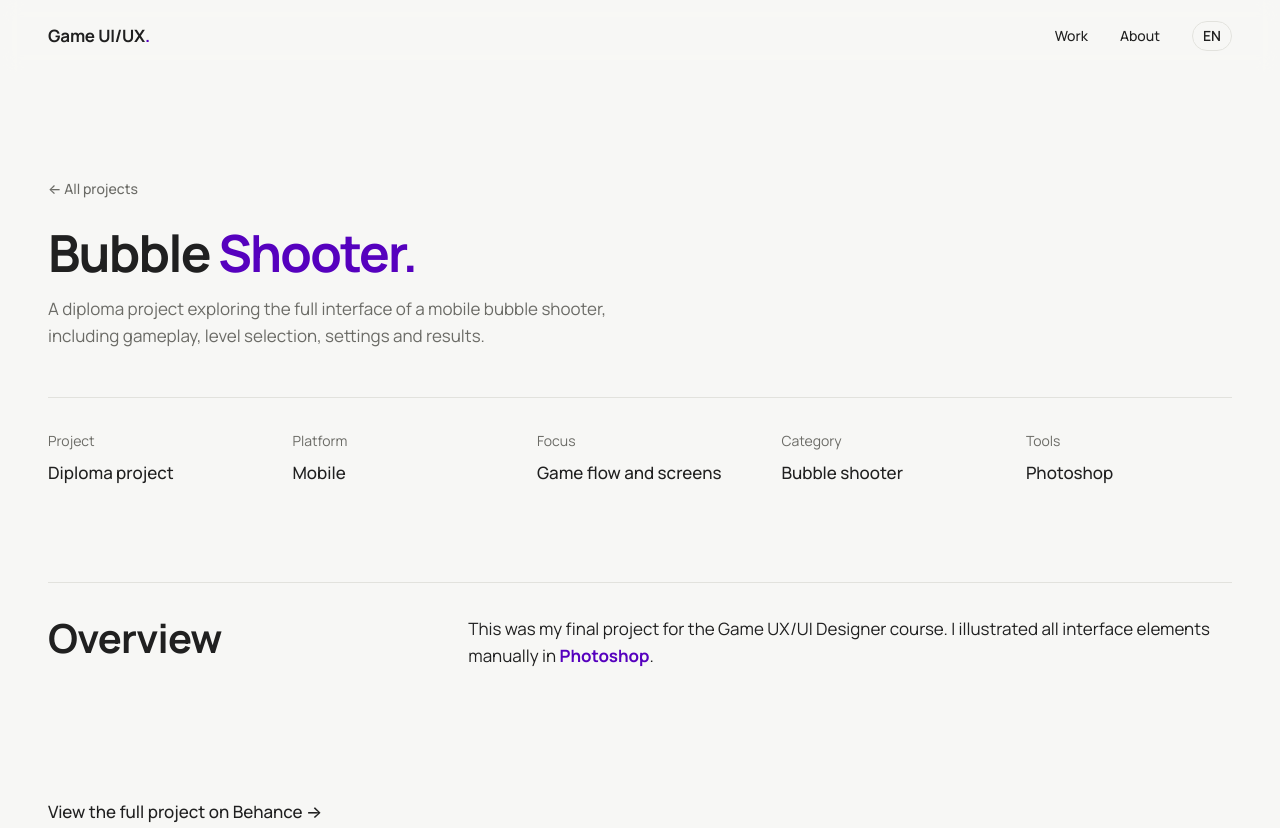
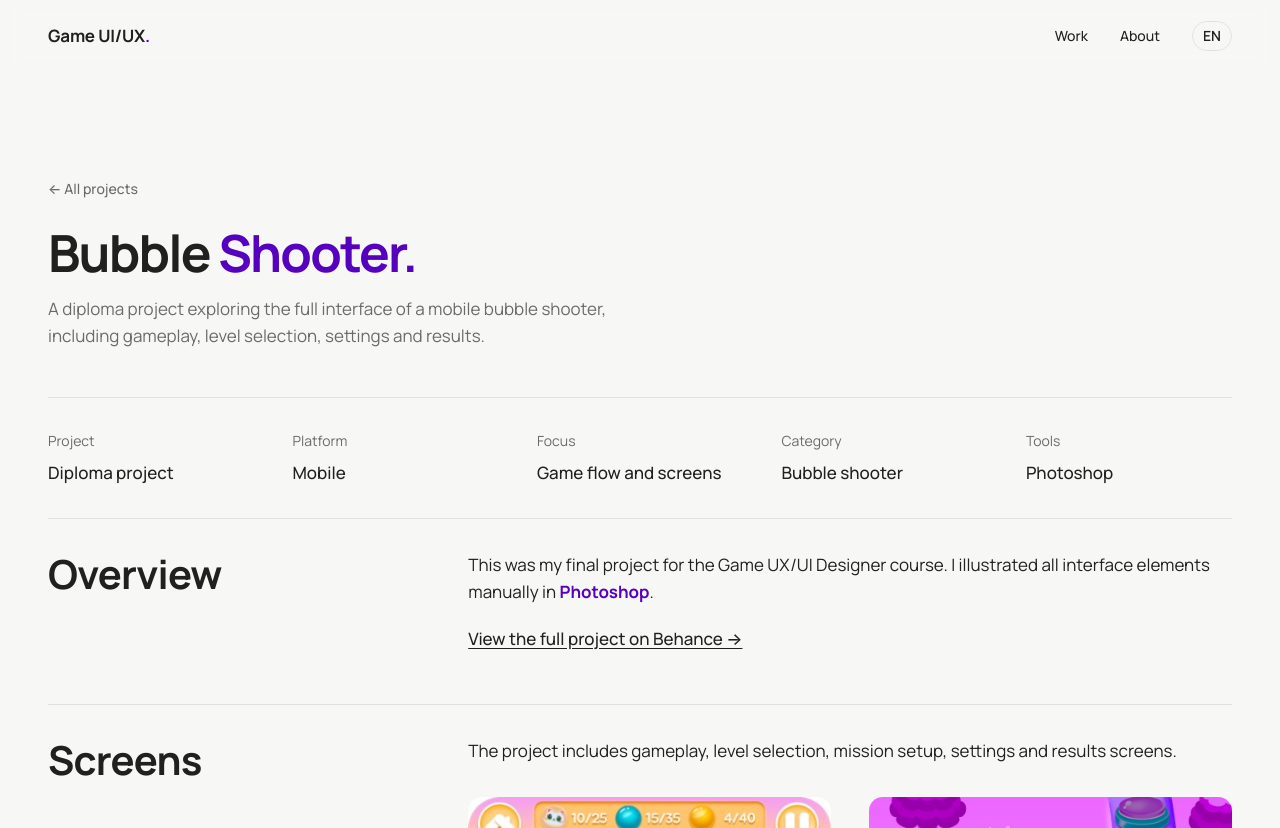
Before and after one commit to Pesovik/pesovik.github.io, a plain HTML site: page projects/bubble-shooter.html in a window 1280 px wide. Shown: the top 828 px of the page. Drawn offline with Linux system fonts and the light colour scheme.

Commit message:
Align project separators and move Behance link

```diff
--- a/projects/bubble-shooter.html
+++ b/projects/bubble-shooter.html
@@ -2,9 +2,7 @@
 <html lang="en"><head><meta charset="utf-8"><meta name="viewport" content="width=device-width,initial-scale=1"><meta name="theme-color" content="#f7f7f5"><title>Bubble Shooter · Portfolio</title><link rel="preconnect" href="https://fonts.googleapis.com"><link rel="preconnect" href="https://fonts.gstatic.com" crossorigin><link href="https://fonts.googleapis.com/css2?family=Manrope:wght@400;500;600;700&display=swap" rel="stylesheet"><link rel="stylesheet" href="../style.css"></head>
 <body><header class="header"><div class="container header__inner"><a class="logo" href="../">Game UI/UX<span>.</span></a><nav class="nav" aria-label="Main navigation"><a href="../#work">Work</a><a href="../#about">About</a><button class="language-toggle" type="button" aria-label="Переключить язык на русский">RU</button></nav></div></header>
 <main><div class="container"><section class="case-hero"><a class="back" href="../#work">← All projects</a><h1 class="hero__title">Bubble <em>Shooter.</em></h1><p class="hero__lead">A diploma project exploring the full interface of a mobile bubble shooter, including gameplay, level selection, settings and results.</p><div class="case-meta bubble-meta"><div><p class="fact__label">Project</p><p class="fact__value">Diploma project</p></div><div><p class="fact__label">Platform</p><p class="fact__value">Mobile</p></div><div><p class="fact__label">Focus</p><p class="fact__value">Game flow and screens</p></div><div><p class="fact__label">Category</p><p class="fact__value">Bubble shooter</p></div><div><p class="fact__label">Tools</p><p class="fact__value">Photoshop</p></div></div></section>
-<section class="case-block"><h2>Overview</h2><div><p>This was my final project for the Game UX/UI Designer course. I illustrated all interface elements manually in <strong>Photoshop</strong>.</p></div></section>
-
-<p class="links"><a href="https://www.behance.net/gallery/171195219/Bubble-Shooter-game-UXUI-design-Concept" target="_blank" rel="noopener noreferrer">View the full project on Behance →</a></p>
+<section class="case-block"><h2>Overview</h2><div><p>This was my final project for the Game UX/UI Designer course. I illustrated all interface elements manually in <strong>Photoshop</strong>.</p><p class="links"><a href="https://www.behance.net/gallery/171195219/Bubble-Shooter-game-UXUI-design-Concept" target="_blank" rel="noopener noreferrer">View the full project on Behance →</a></p></div></section>
 <section class="case-block"><h2>Screens</h2><div><p>The project includes gameplay, level selection, mission setup, settings and results screens.</p><div class="bubble-gallery"><figure class="figure bubble-screen"><img src="../assets/projects/bubble-shooter/gameplay-web.jpg" alt="Bubble Shooter gameplay interface" loading="lazy"><figcaption>Core gameplay screen.</figcaption></figure><figure class="figure bubble-screen"><img src="../assets/projects/bubble-shooter/level-map-web.jpg" alt="Bubble Shooter level map screen" loading="lazy"><figcaption>Level map.</figcaption></figure><figure class="figure bubble-screen"><img src="../assets/projects/bubble-shooter/level-3-mission-web.jpg" alt="Bubble Shooter level 3 mission and boosters screen" loading="lazy"><figcaption>Level 3 mission and boosters.</figcaption></figure><figure class="figure bubble-screen"><img src="../assets/projects/bubble-shooter/Settings-web.jpg" alt="Bubble Shooter settings screen" loading="lazy"><figcaption>Settings.</figcaption></figure><figure class="figure bubble-screen"><img src="../assets/projects/bubble-shooter/level-completed-web.jpg" alt="Bubble Shooter level completed screen" loading="lazy"><figcaption>Level completed.</figcaption></figure></div></div></section>
 
 
--- a/style.css
+++ b/style.css
@@ -189,19 +189,20 @@ a { color: inherit; text-decoration: none; }
 /* ---------- Case study page ---------- */
 .back { display: inline-flex; gap: 8px; font-size: var(--fs-caption); font-weight: 500; color: var(--muted); }
 .back:hover { color: var(--accent); }
-.case-hero { padding: clamp(48px, 8vw, 112px) 0 clamp(40px, 5vw, 64px); }
+.case-hero { padding: clamp(48px, 8vw, 112px) 0 32px; }
 .case-hero .hero__title { max-width: 20ch; margin-top: 24px; }
 .case-meta {
   display: grid; grid-template-columns: repeat(5, minmax(0, 1fr)); gap: var(--gap);
-  padding: 32px 0; border-top: 1px solid var(--line);
+  padding: 32px 0 0; border-top: 1px solid var(--line);
   margin-top: 48px;
 }
 .case-cover { border-radius: var(--radius); overflow: hidden; margin: 0 0 clamp(40px, 6vw, 80px); }
 .case-block {
   display: grid; grid-template-columns: 1fr 2fr; gap: var(--gap);
-  padding: clamp(40px, 6vw, 80px) 0; border-top: 1px solid var(--line);
+  padding: 32px 0; border-top: 1px solid var(--line);
 }
-.case-hero + .case-block { padding-top: 32px; }
+.links { margin: 24px 0 0; }
+.links a { text-decoration: underline; text-underline-offset: 0.16em; }
 .case-block h2 { font-size: var(--fs-section); line-height: 1.15; letter-spacing: -0.02em; margin: 0; }
 .case-block p { margin: 0 0 20px; }
 .case-block ul { margin: 0 0 20px; padding-left: 1.2em; }
```
